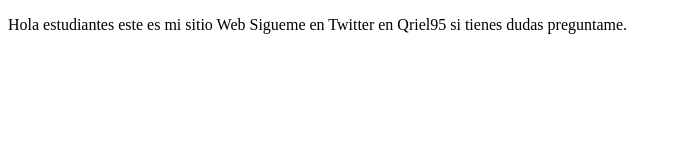
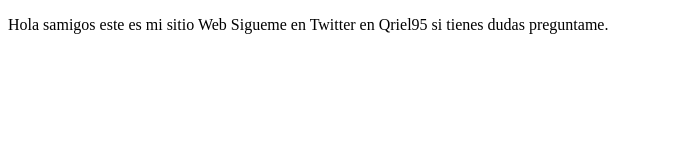
Before and after one commit to qriel/proyectoDemoCursoPrework, a plain HTML site: page index.html in a window 1280 px wide. Shown: the whole page, without its empty margins (0-677 px from the left). Drawn offline with Linux system fonts and the light colour scheme.

Commit message:
cambio de estudiantes a amigos

```diff
--- a/index.html
+++ b/index.html
@@ -8,7 +8,7 @@
 </head>
 <body>
     <p>
-        Hola estudiantes este es mi sitio Web
+        Hola samigos este es mi sitio Web
         Sigueme en Twitter en Qriel95 si tienes dudas preguntame.
     </p>
 </body>
```
